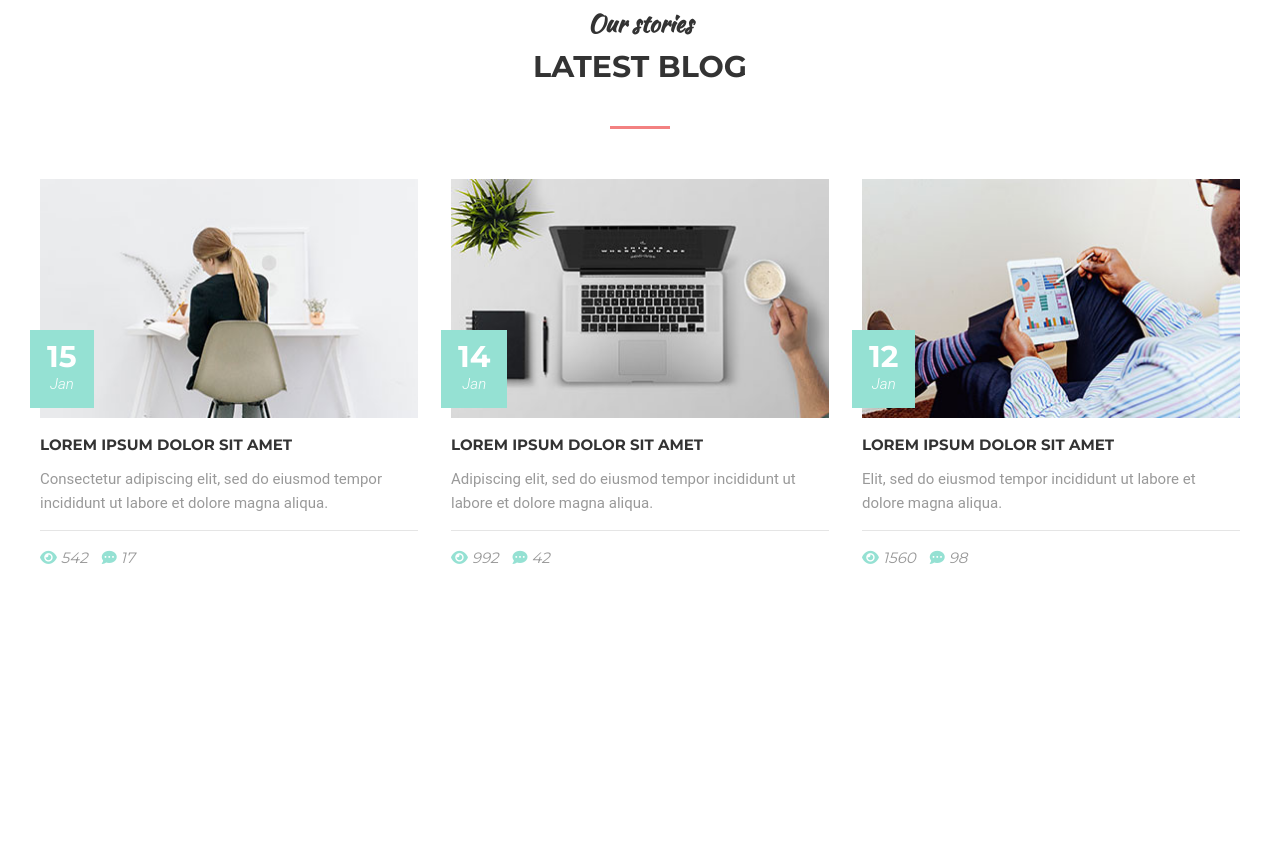
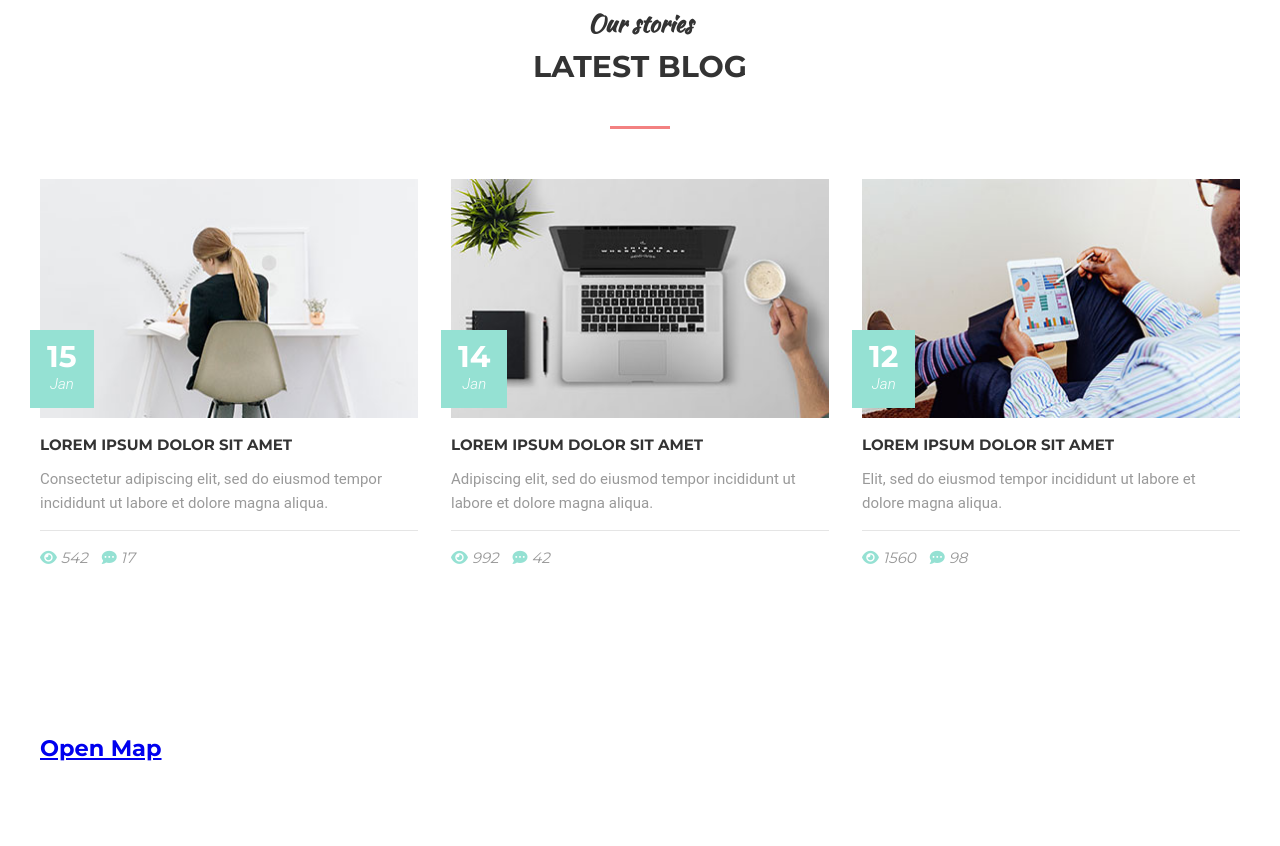
Before and after one commit to AmAz1Hg/Mogo_Template, a plain HTML site: page Mogo/index.html in a window 1280 px wide. Shown: the part 7749-8595 px from the top of the page. Before the commit the page ends 8399 px from the top, so only its background shows below. Drawn offline with Linux system fonts and the light colour scheme.

Commit message:
Template
Template

```diff
--- a/Mogo/index.html
+++ b/Mogo/index.html
@@ -787,11 +787,16 @@
               </div>
         </div> <!-- Blog -->
    </div> <!-- Container -->
-
   </section>
 
- <div class="hello"></div>
+<section class="section">
+  <div class="container">
+    <h2>
+      <i></i>
+      <a href="#">Open Map</a>
+    </h2>
+  </div>
+</section>
 
-
-  </body>
+</body>
 </html>
```
